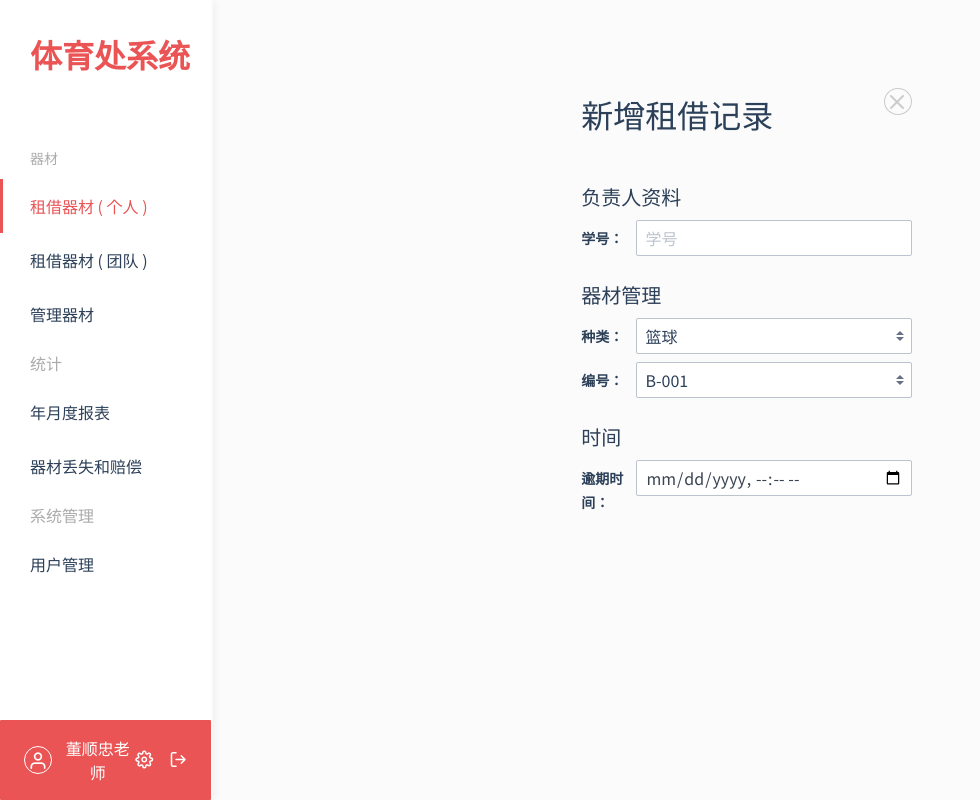
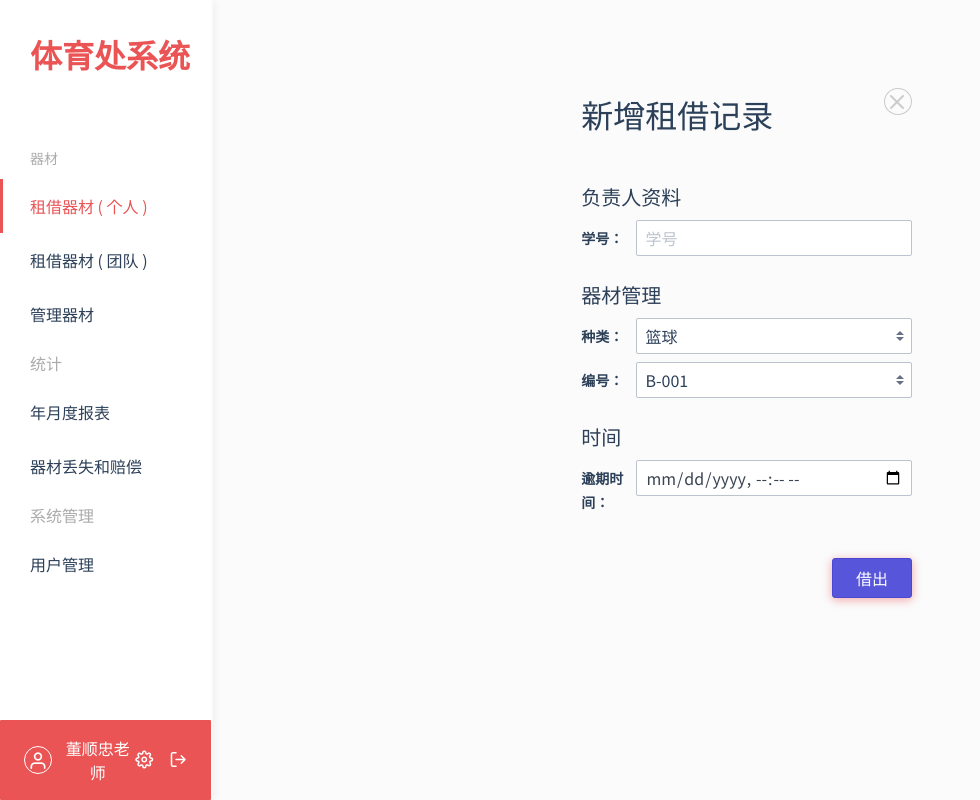
Before and after one commit to MechFroG88/Humble-Sports, a Vue app in the folder client/: page /rent/1/add in a window 1280 px wide. Shown: the whole page, without its empty margins (0-980 px from the left). Built offline with nearby package versions, Linux system fonts and the light colour scheme.

Commit message:
Update addNew page

```diff
--- a/client/src/assets/scss/pages/rent/addNew.scss
+++ b/client/src/assets/scss/pages/rent/addNew.scss
@@ -35,4 +35,14 @@
       }
     }
   }
+
+  .modal-footer {
+    display: flex;
+    justify-content: flex-end;
+    .btn {
+      margin-top: 1.5rem;
+      margin-bottom: 0 !important;
+      @extend .addBtn
+    }
+  }
 }
--- a/client/src/pages/rent/addNew.vue
+++ b/client/src/pages/rent/addNew.vue
@@ -74,9 +74,9 @@
         </form>
       </div>
     </div>
-    <!-- <div class="modal-footer">
-      ...
-    </div> -->
+    <div class="modal-footer">
+      <div class="btn btn-lg btn-primary">借出</div>
+    </div>
   </div>
 </template>
 
```
